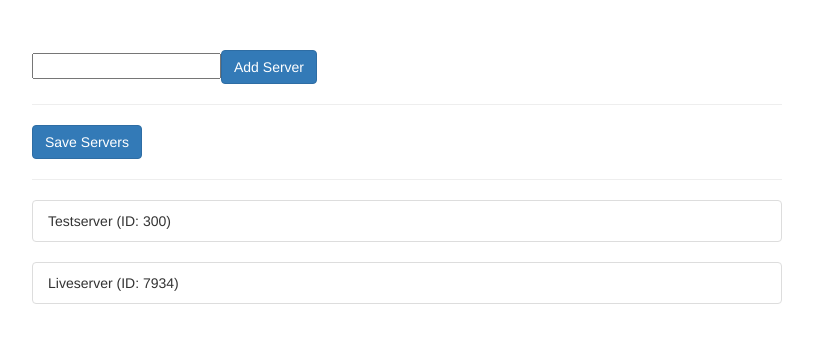
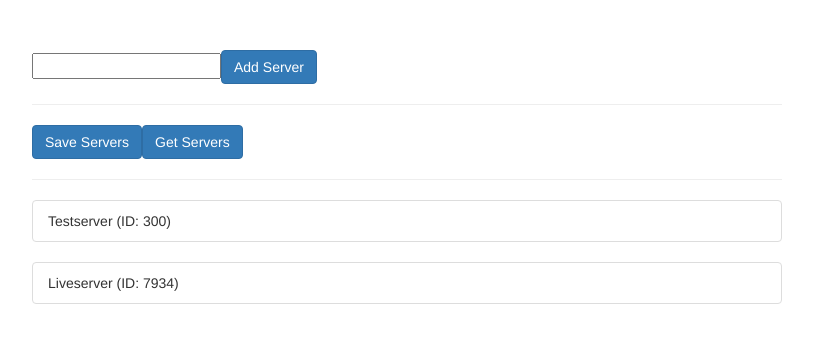
Before and after one commit to kubilaye/ng-assignments, an Angular app in the folder http/: page / in a window 1280 px wide. Shown: the top 342 px of the page, without its empty margins (233-1046 px from the left). Built offline with nearby package versions, Linux system fonts and the light colour scheme.

Commit message:
sending get request to get data

```diff
--- a/http/src/app/app.component.html
+++ b/http/src/app/app.component.html
@@ -5,6 +5,7 @@
       <button class="btn btn-primary" (click)="onAddServer(serverName.value)">Add Server</button>
       <hr>
       <button class="btn btn-primary" (click)="onSave()">Save Servers</button>
+      <button class="btn btn-primary" (click)="onGet()">Get Servers</button>
       <hr>
       <ul class="list-group" *ngFor="let server of servers">
         <li class="list-group-item">{{ server.name }} (ID: {{ server.id }})</li>
--- a/http/src/app/app.component.ts
+++ b/http/src/app/app.component.ts
@@ -1,5 +1,6 @@
 import { Component } from '@angular/core';
 import {ServerService} from './server.service';
+import {Response} from '@angular/http';
 
 @Component({
   selector: 'app-root',
@@ -41,6 +42,18 @@ export class AppComponent {
     );
   }
 
+  onGet() {
+    this.serverService.getServers().subscribe(
+      (response: Response) => {
+        const data = response.json();
+        console.log(data);
+      },
+      (error) => {
+        console.log(error);
+      }
+    );
+  }
+
   private generateId() {
     return Math.round(Math.random() * 10000);
   }
--- a/http/src/app/server.service.ts
+++ b/http/src/app/server.service.ts
@@ -17,4 +17,10 @@ export class ServerService {
     );
   }
 
+  getServers() {
+    return this.http.get(
+      'https://angular-playground-1.firebaseio.com/data.json'
+    );
+  }
+
 }
```
